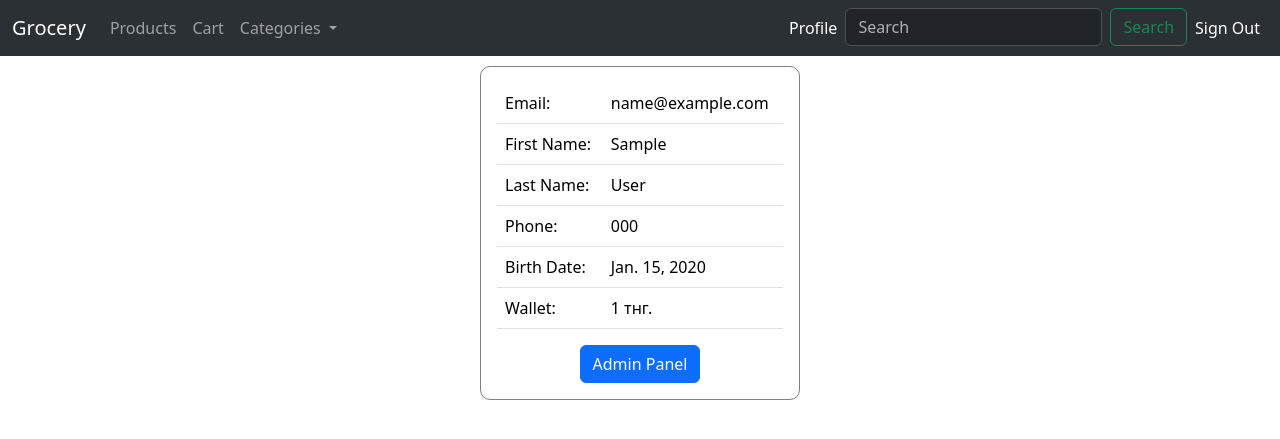
After one commit to AmeAya/grocery, a Django app: page /profile in a window 1280 px wide. The commit adds this page. Shown: the top 439 px of the page. Run offline with Django 4.2, Linux system fonts and the light colour scheme; a user stored in the database is signed in; tables that the repository leaves empty hold one stand-in row (values such as "Sample post").

Commit message:
Profile, Cart purchase, Products By Category

```diff
--- a/store/urls.py
+++ b/store/urls.py
@@ -9,4 +9,7 @@ urlpatterns = [
     path('sign_out', signOutView, name='sign_out_url'),
     path('products', productsView, name='products_url'),
     path('add_to_cart/<int:product_id>', addToCartView, name='add_cart_url'),
+    path('cart_detail', cartDetailView, name='cart_detail_url'),
+    path('profile', profileView, name='profile_url'),
+    path('products/<int:category_id>', productsByCategoryView, name='products_by_category_url'),
 ]
--- a/store/views.py
+++ b/store/views.py
@@ -87,20 +87,78 @@ def signOutView(request):
 
 def productsView(request):
     context = {
-        'products': Product.objects.all()
+        'categories': Category.objects.all(),
+        'products': Product.objects.all(),
+        'category': 'All Products'
     }
     return render(request=request, template_name='products.html', context=context)
 
 
 def addToCartView(request, product_id):
-    # for key, value in request.session.items():
-    #     print(key, value)
     if 'cart' not in request.session.keys():
         request.session['cart'] = [product_id]
     else:
         request.session['cart'].append(product_id)
         request.session.modified = True
-    # request.session.pop('cart')
-    # for key, value in request.session.items():
-    #     print(key, value)
     return HttpResponse()
+
+
+def cartDetailView(request):
+    if request.method == 'GET':
+        context = {
+            'categories': Category.objects.all(),
+        }
+        total = 0
+        if 'cart' in request.session.keys():
+            context['cart'] = []
+            count = 1
+            for product_id in request.session['cart']:
+                product = Product.objects.get(id=product_id)
+                product.count = count  # Создаем у объекта новый атрибут, его не будет в бд, только на этот вью
+                context['cart'].append(product)
+                count += 1
+                total += product.price
+        context['total'] = total
+        return render(request=request, template_name='cart.html', context=context)
+    elif request.method == 'POST':
+        total = int(request.POST.get('total'))
+        if request.user.wallet >= total:
+            request.user.wallet -= total
+            request.user.save()
+            request.session.pop('cart')
+            return redirect('profile_url')
+        else:
+            context = {
+                'categories': Category.objects.all(),
+                'error': 'Balance on you Wallet is not enough!'
+            }
+            if 'cart' in request.session.keys():
+                context['cart'] = []
+                count = 1
+                for product_id in request.session['cart']:
+                    product = Product.objects.get(id=product_id)
+                    product.count = count  # Создаем у объекта новый атрибут, его не будет в бд, только на этот вью
+                    context['cart'].append(product)
+                    count += 1
+                context['total'] = total
+            return render(request=request, template_name='cart.html', context=context)
+
+
+def profileView(request):
+    if request.user.is_authenticated:
+        context = {
+            'categories': Category.objects.all(),
+        }
+        return render(request=request, template_name='profile.html', context=context)
+    return redirect('sign_in_url')
+
+
+def productsByCategoryView(request, category_id):
+    category = Category.objects.get(id=category_id)
+    products = Product.objects.filter(category=category)
+    context = {
+        'categories': Category.objects.all(),
+        'products': products,
+        'category': category.name
+    }
+    return render(request=request, template_name='products.html', context=context)
--- a/templates/base.html
+++ b/templates/base.html
@@ -15,10 +15,10 @@
             <div class="collapse navbar-collapse" id="navbarSupportedContent">
                 <ul class="navbar-nav me-auto mb-2 mb-lg-0">
                     <li class="nav-item">
-                        <a class="nav-link active" aria-current="page" href="{% url 'products_url' %}">Products</a>
+                        <a class="nav-link" aria-current="page" href="{% url 'products_url' %}">Products</a>
                     </li>
                     <li class="nav-item">
-                        <a class="nav-link" href="#">Link</a>
+                        <a class="nav-link" href="{% url 'cart_detail_url' %}">Cart</a>
                     </li>
                     <li class="nav-item dropdown">
                         <a class="nav-link dropdown-toggle" href="#" role="button" data-bs-toggle="dropdown" aria-expanded="false">
@@ -26,7 +26,11 @@
                         </a>
                         <ul class="dropdown-menu">
                             {% for category in categories %}
-                                <li><a class="dropdown-item" href="#">{{ category.name }}</a></li>
+                                <li>
+                                    <a class="dropdown-item" href="{% url 'products_by_category_url' category.id %}">
+                                        {{ category.name }}
+                                    </a>
+                                </li>
                             {% endfor %}
                         </ul>
                     </li>
@@ -35,7 +39,7 @@
             <ul class="navbar-nav mb-2 mb-lg-0">
                 {% if user.is_authenticated %}
                     <li class="nav-item">
-                        <a class="nav-link active" aria-current="page" href="">Profile</a>
+                        <a class="nav-link active" aria-current="page" href="{% url 'profile_url' %}">Profile</a>
                     </li>
                     <li>
                         <form class="d-flex" role="search">
--- a/templates/home.html
+++ b/templates/home.html
@@ -1,4 +1,4 @@
 {% extends 'base.html' %}
 {% block content %}
-    <h1>{{ cart }}</h1>
+
 {% endblock %}
--- a/templates/products.html
+++ b/templates/products.html
@@ -1,5 +1,6 @@
 {% extends 'base.html' %}
 {% block content %}
+    <h1 align="center" style="margin: 20px;">{{ category }}</h1>
     <div class="w-75 p-3" style="border: 1px solid gray; border-radius: 10px; margin-top: 10px; background-color: #303434;">
         <div class="row row-cols-1 row-cols-md-4 g-4">
             {% for product in products %}
--- /dev/null
+++ b/templates/profile.html
@@ -0,0 +1,40 @@
+{% extends 'base.html' %}
+{% block content %}
+    <div class="w-25 p-3" align="left" style="border: 1px solid gray; border-radius: 10px; margin-top: 10px;">
+        <table class="table">
+            <tbody>
+                <tr>
+                    <td>Email:</td>
+                    <td>{{ user.email }}</td>
+                </tr>
+                <tr>
+                    <td>First Name:</td>
+                    <td>{{ user.first_name }}</td>
+                </tr>
+                <tr>
+                    <td>Last Name:</td>
+                    <td>{{ user.last_name }}</td>
+                </tr>
+                <tr>
+                    <td>Phone:</td>
+                    <td>{{ user.phone }}</td>
+                </tr>
+                <tr>
+                    <td>Birth Date:</td>
+                    <td>{{ user.birth_date }}</td>
+                </tr>
+                <tr>
+                    <td>Wallet:</td>
+                    <td>{{ user.wallet }} тнг.</td>
+                </tr>
+            </tbody>
+        </table>
+        {% if user.is_superuser %}
+            <div align="center">
+                <button type="button" class="btn btn-primary" onclick="location.href='{% url 'admin:index' %}'">
+                    Admin Panel
+                </button>
+            </div>
+        {% endif %}
+    </div>
+{% endblock %}
```
Also changed, not shown: templates/cart.html (added, +43 -0 lines), media/products/Oreo.jpg (added).
